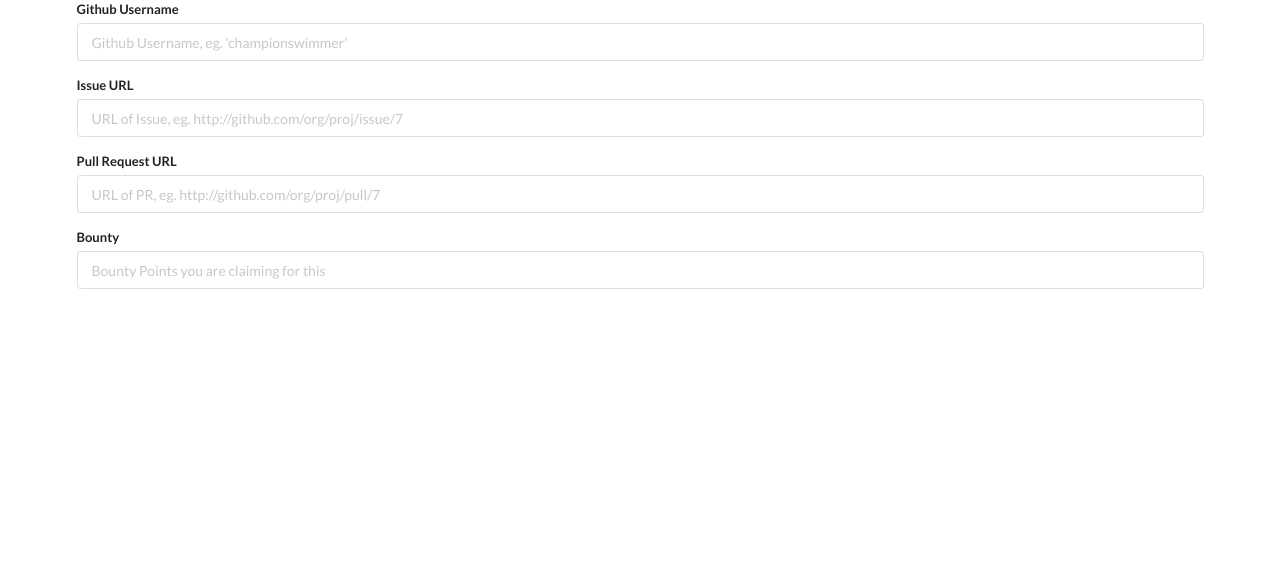
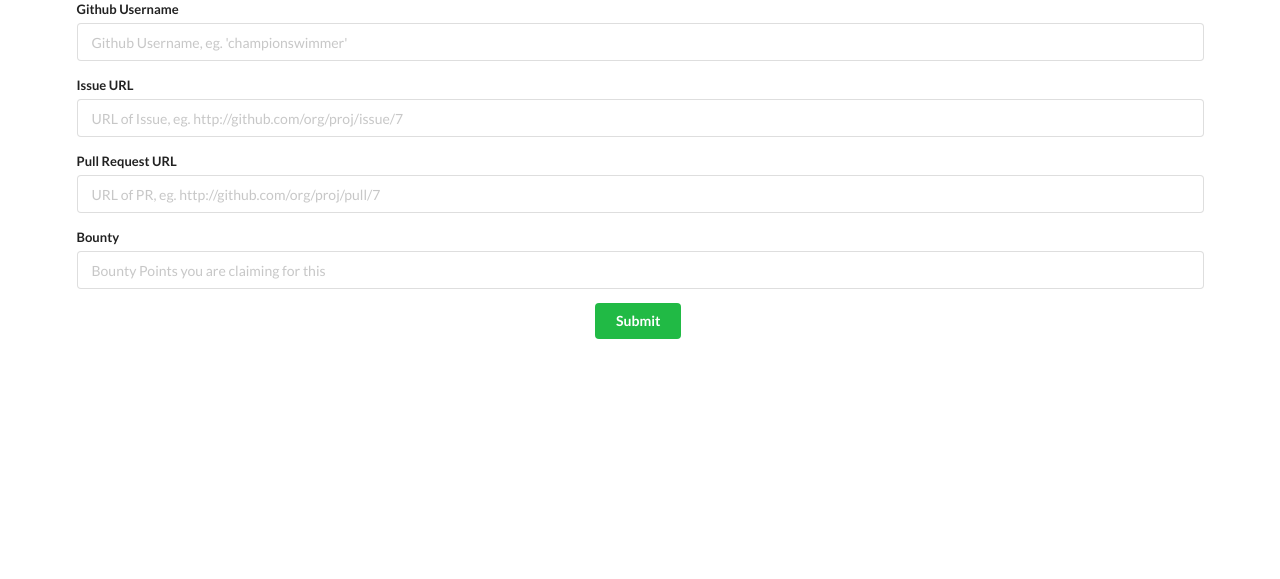
Before and after one commit to coding-blocks/boss, a Node project: template views/addclaim.hbs in a window 1280 px wide. Shown: the part 85-664 px from the top of the page. Run offline with Node 20 templates, Linux system fonts and the light colour scheme; the template is opened without the code that fills it, so the values that code supplies are empty; some libraries are stand-ins or nearby versions.

Commit message:
subit  button
Signed-off-by: Arnav Gupta <arnav@codingblocks.com>

```diff
--- a/routes/root.js
+++ b/routes/root.js
@@ -39,7 +39,6 @@ route.get('/claims/add', (req, res) => {
 });
 
 route.post('/claims/add', (req, res) => {
-    console.log(req.body);
     du.createClaim(
         req.body.user,
         req.body.issue_url,
--- a/views/addclaim.hbs
+++ b/views/addclaim.hbs
@@ -15,4 +15,8 @@
         <label>Bounty</label>
         <input name="bounty" placeholder="Bounty Points you are claiming for this" type="number">
     </div>
+    <div class="ui container center aligned">
+        <button class="ui button green" type="submit">Submit</button>
+
+    </div>
 </form>
```
